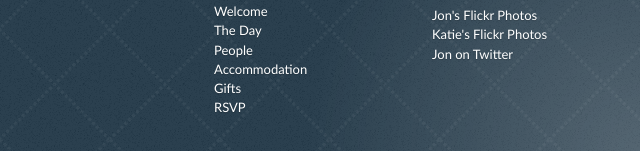
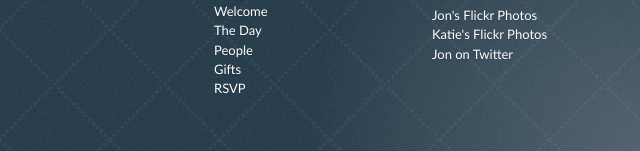
Before and after one commit to roobottom/jonandkatie, a website: page docs/gifts.html in a window 1280 px wide. Shown: the part 741-892 px from the top of the page, 0-640 px from the left. Drawn offline with Linux system fonts and the light colour scheme.

Commit message:
removed link from footer

```diff
--- a/docs/gifts.html
+++ b/docs/gifts.html
@@ -60,7 +60,6 @@
 					<li><a href="index.html" title="">Welcome</a></li>
 					<li><a href="the-day.html" title="">The Day</a></li>
 					<li><a href="people.html" title="">People</a></li>
-					<li><a href="accommodation.html" title="">Accommodation</a></li>
 					<li><a href="gifts.html" title="">Gifts</a></li>
 					<li><a href="rsvp.html" title="">RSVP</a></li>
 				</ul>
```
Also changed, not shown: docs/index.html (+0 -1 lines), docs/people.html (+0 -1 lines), docs/rsvp.html (+0 -1 lines), docs/the-day.html (+0 -1 lines), layouts/default.html (+0 -1 lines).
